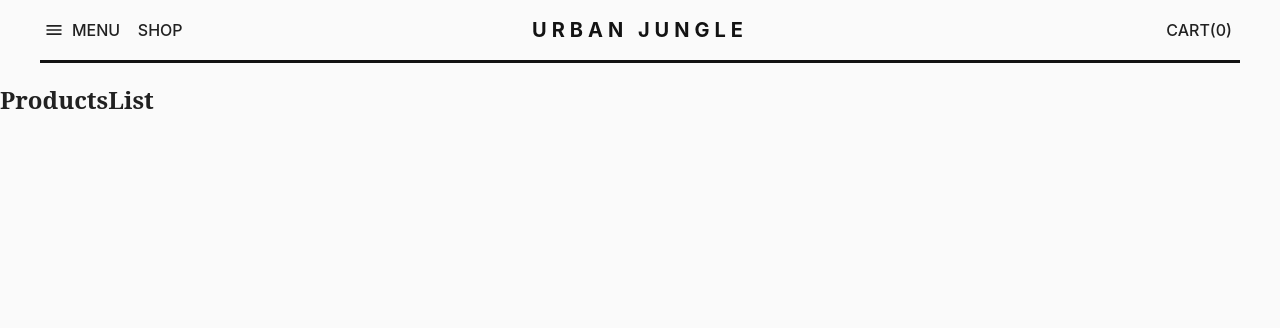
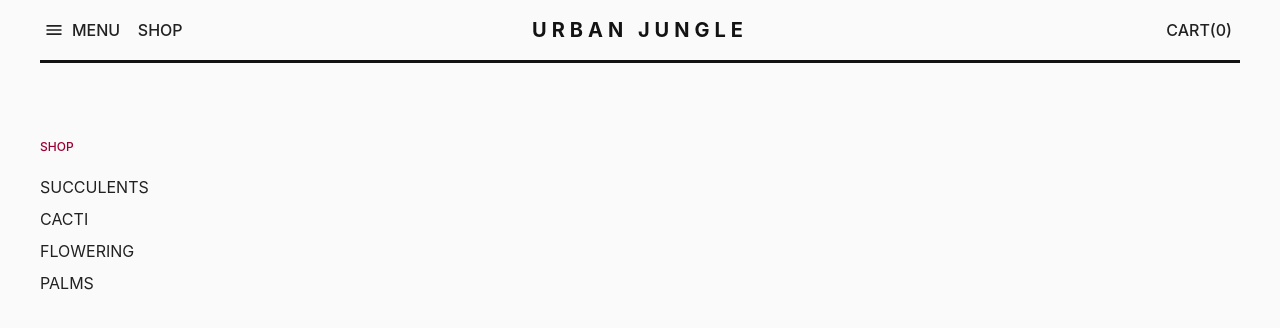
Before and after one commit to maariaantonina/urban-jungle, a React (Create React App) app: page /collections/all in a window 1280 px wide. Shown: the top 328 px of the page. Built offline with nearby package versions, Linux system fonts and the light colour scheme.

Commit message:
add shopPage component

```diff
--- a/public/index.html
+++ b/public/index.html
@@ -1,12 +1,15 @@
 <!DOCTYPE html>
 <html lang="en">
+
 <head>
   <meta charset="utf-8" />
   <meta name="viewport" content="width=device-width, initial-scale=1" />
-    <title>Bulletin Board</title>
+  <title>Urban Jungle</title>
 </head>
+
 <body>
   <noscript>You need to enable JavaScript to run this app.</noscript>
   <div id="root"></div>
 </body>
+
 </html>
--- a/src/App.js
+++ b/src/App.js
@@ -13,7 +13,7 @@ import { store } from './redux/store';
 
 import { MainLayout } from './components/layout/MainLayout/MainLayout';
 import { Homepage } from './components/views/Homepage/Homepage';
-import { ProductsList } from './components/views/ProductsList/ProductsList';
+import { ShopPage } from './components/views/ShopPage/ShopPage';
 import { Product } from './components/views/Product/Product';
 import { NotFound } from './components/views/NotFound/NotFound';
 
@@ -49,8 +49,8 @@ const App = () => (
           <MainLayout>
             <Switch>
               <Route exact path="/" component={Homepage} />
-              <Route exact path="/collections/all" component={ProductsList} />
-              <Route exact path="/collections/:name" component={ProductsList} />
+              <Route exact path="/collections/all" component={ShopPage} />
+              <Route exact path="/collections/:name" component={ShopPage} />
               <Route
                 exact
                 path="/collections/products/:name"
--- /dev/null
+++ b/src/components/layout/CategoriesNav/CategoriesNav.js
@@ -0,0 +1,69 @@
+import React from 'react';
+import { NavLink } from 'react-router-dom';
+import PropTypes from 'prop-types';
+
+import clsx from 'clsx';
+
+// import { connect } from 'react-redux';
+// import { reduxSelector, reduxActionCreator } from '../../../redux/exampleRedux.js';
+
+import styles from './CategoriesNav.module.scss';
+
+import List from '@material-ui/core/List';
+import ListSubheader from '@material-ui/core/ListSubheader';
+import ListItem from '@material-ui/core/ListItem';
+import ListItemText from '@material-ui/core/ListItemText';
+
+const Component = ({ className, children }) => (
+  <div className={clsx(className, styles.root)}>
+    <List
+      component="nav"
+      aria-labelledby="nested-list-subheader"
+      subheader={
+        <ListSubheader
+          component="div"
+          id="nested-list-subheader"
+          className={styles.listSubheader}
+        >
+          SHOP
+        </ListSubheader>
+      }
+    >
+      {['succulents', 'cacti', 'flowering', 'palms'].map((text) => (
+        <ListItem
+          button
+          key={text}
+          className={styles.listItem}
+          component={NavLink}
+          to={`/collections/${text}`}
+        >
+          <ListItemText
+            primary={text}
+            classes={{ primary: styles.listItemText }}
+          />
+        </ListItem>
+      ))}
+    </List>
+  </div>
+);
+
+Component.propTypes = {
+  children: PropTypes.node,
+  className: PropTypes.string,
+};
+
+// const mapStateToProps = state => ({
+//   someProp: reduxSelector(state),
+// });
+
+// const mapDispatchToProps = dispatch => ({
+//   someAction: arg => dispatch(reduxActionCreator(arg)),
+// });
+
+// const Container = connect(mapStateToProps, mapDispatchToProps)(Component);
+
+export {
+  Component as CategoriesNav,
+  // Container as CategoriesNav,
+  Component as CategoriesNavComponent,
+};
--- /dev/null
+++ b/src/components/layout/CategoriesNav/CategoriesNav.module.scss
@@ -0,0 +1,22 @@
+@import '../../../styles/settings.scss';
+
+// .root {
+
+// }
+
+.listSubheader {
+  font-size: calc(0.75 * #{$base-size});
+  color: $secondary;
+  margin-top: 20px;
+  padding: 0;
+}
+
+.listItem {
+  padding: 0;
+}
+
+.listItemText {
+  text-transform: uppercase;
+  font-family: $text-header;
+  font-size: $base-size;
+}
--- a/src/components/layout/Header/Header.module.scss
+++ b/src/components/layout/Header/Header.module.scss
@@ -22,6 +22,7 @@
 @media (max-width: 960px) {
   .container {
     margin-top: 20px;
+    margin-bottom: 10px;
     div:nth-child(2) {
       order: 3;
     }
--- a/src/components/layout/PageNav/PageNav.js
+++ b/src/components/layout/PageNav/PageNav.js
@@ -16,6 +16,7 @@ import List from '@material-ui/core/List';
 import ListSubheader from '@material-ui/core/ListSubheader';
 import ListItem from '@material-ui/core/ListItem';
 import ListItemText from '@material-ui/core/ListItemText';
+import { CategoriesNav } from '../CategoriesNav/CategoriesNav';
 
 const Component = ({ className, children }) => {
   //is the drawer open?
@@ -41,35 +42,7 @@ const Component = ({ className, children }) => {
       </Button>
       <Drawer anchor="left" open={state} onClose={toggleDrawer(false)}>
         <div className={styles.drawer}>
-          <List
-            component="nav"
-            aria-labelledby="nested-list-subheader"
-            subheader={
-              <ListSubheader
-                component="div"
-                id="nested-list-subheader"
-                className={styles.listSubheader}
-              >
-                SHOP
-              </ListSubheader>
-            }
-          >
-            {['succulents', 'cacti', 'flowering', 'palms'].map((text) => (
-              <ListItem
-                button
-                key={text}
-                className={styles.listItem}
-                component={NavLink}
-                to={`/collections/${text}`}
-              >
-                <ListItemText
-                  primary={text}
-                  classes={{ primary: styles.listItemText }}
-                />
-              </ListItem>
-            ))}
-          </List>
-
+          <CategoriesNav></CategoriesNav>
           <List
             component="nav"
             aria-labelledby="nested-list-subheader"
--- a/src/components/views/ProductsList/ProductsList.js
+++ b/src/components/views/ProductsList/ProductsList.js
@@ -8,7 +8,7 @@ import clsx from 'clsx';
 
 import styles from './ProductsList.module.scss';
 
-const Component = ({className, children}) => (
+const Component = ({ className, children }) => (
   <div className={clsx(className, styles.root)}>
     <h2>ProductsList</h2>
     {children}
--- /dev/null
+++ b/src/components/views/ShopPage/ShopPage.js
@@ -0,0 +1,54 @@
+import React from 'react';
+import PropTypes from 'prop-types';
+
+import clsx from 'clsx';
+
+// import { connect } from 'react-redux';
+// import { reduxSelector, reduxActionCreator } from '../../../redux/exampleRedux.js';
+
+import styles from './ShopPage.module.scss';
+
+import Grid from '@material-ui/core/Grid';
+import Hidden from '@material-ui/core/Hidden';
+import Box from '@material-ui/core/Box';
+
+import { ProductsList } from '../ProductsList/ProductsList';
+import { CategoriesNav } from '../../layout/CategoriesNav/CategoriesNav';
+
+const Component = ({ className, children }) => (
+  <div className={clsx(className, styles.root)}>
+    <CategoriesNav container spacing={0} className={styles.container}>
+      <Grid item xs={12} md={9}>
+        <ProductsList></ProductsList>
+      </Grid>
+      <Hidden smDown>
+        <CategoriesNav item md>
+          <Box className={styles.sideNav}>
+            <CategoriesNav></CategoriesNav>
+          </Box>
+        </CategoriesNav>
+      </Hidden>
+    </CategoriesNav>
+  </div>
+);
+
+Component.propTypes = {
+  children: PropTypes.node,
+  className: PropTypes.string,
+};
+
+// const mapStateToProps = state => ({
+//   someProp: reduxSelector(state),
+// });
+
+// const mapDispatchToProps = dispatch => ({
+//   someAction: arg => dispatch(reduxActionCreator(arg)),
+// });
+
+// const Container = connect(mapStateToProps, mapDispatchToProps)(Component);
+
+export {
+  Component as ShopPage,
+  // Container as ShopPage,
+  Component as ShopPageComponent,
+};
--- /dev/null
+++ b/src/components/views/ShopPage/ShopPage.module.scss
@@ -0,0 +1,17 @@
+@import '../../../styles/settings.scss';
+
+.root {
+  margin: 40px;
+  display: flex;
+}
+
+.container {
+  min-height: 80vh;
+}
+
+.sideNav {
+  border-left: $border;
+  padding-left: 40px;
+  height: 100%;
+  text-transform: none;
+}
```
Also changed, not shown: 2 other files (tests, documents, lock files or other folders). Lines whose indentation alone changed are shown as unchanged.
